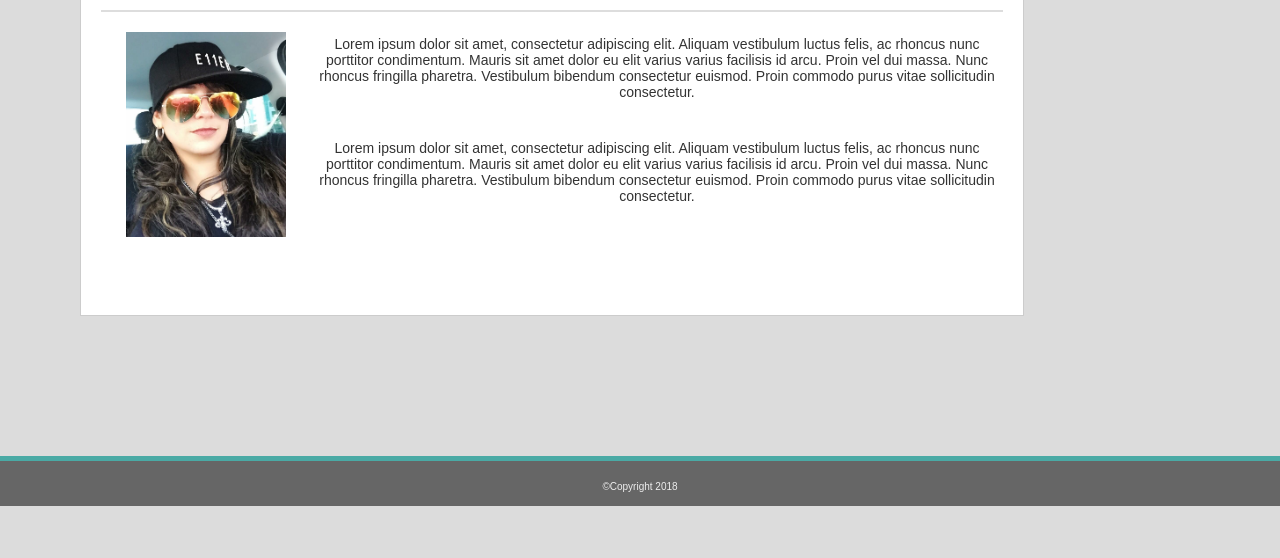
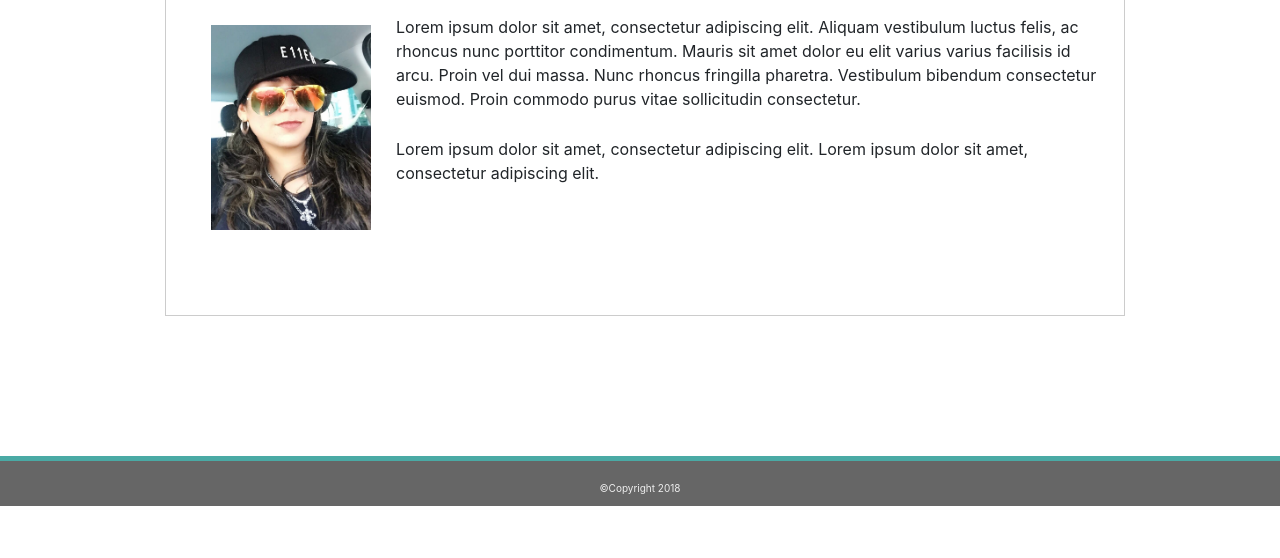
Before and after one commit to envizionlab2205/Bootstrap-Portfolio, a plain HTML site: page index.html in a window 1280 px wide. Shown: the part 242-800 px from the top of the page. Drawn offline with nearby package versions, Linux system fonts and the light colour scheme.

Commit message:
updated files

```diff
--- a/index.html
+++ b/index.html
@@ -3,6 +3,7 @@
 <head>
     <meta charset="utf-8" />
     <link rel="stylesheet" type="text/css" href="misc/css/style.css" />
+    <link rel="stylesheet" href="https://maxcdn.bootstrapcdn.com/bootstrap/4.0.0/css/bootstrap.min.css">
 </head>
 
 <body>
@@ -25,7 +26,7 @@
 
                 <p>Lorem ipsum dolor sit amet, consectetur adipiscing elit. Aliquam vestibulum luctus felis, ac rhoncus nunc porttitor condimentum. Mauris sit amet dolor eu elit varius varius facilisis id arcu. Proin vel dui massa. Nunc rhoncus fringilla pharetra. Vestibulum bibendum consectetur euismod. Proin commodo purus vitae sollicitudin consectetur.</p>
 
-                <p>Lorem ipsum dolor sit amet, consectetur adipiscing elit. Aliquam vestibulum luctus felis, ac rhoncus nunc porttitor condimentum. Mauris sit amet dolor eu elit varius varius facilisis id arcu. Proin vel dui massa. Nunc rhoncus fringilla pharetra. Vestibulum bibendum consectetur euismod. Proin commodo purus vitae sollicitudin consectetur.</p>
+                <p>Lorem ipsum dolor sit amet, consectetur adipiscing elit. Lorem ipsum dolor sit amet, consectetur adipiscing elit.</p>
             </section>
         </section>
     </div>
```
Also changed, not shown: contact.html (+1 -0 lines), portfolio.html (+1 -0 lines).
